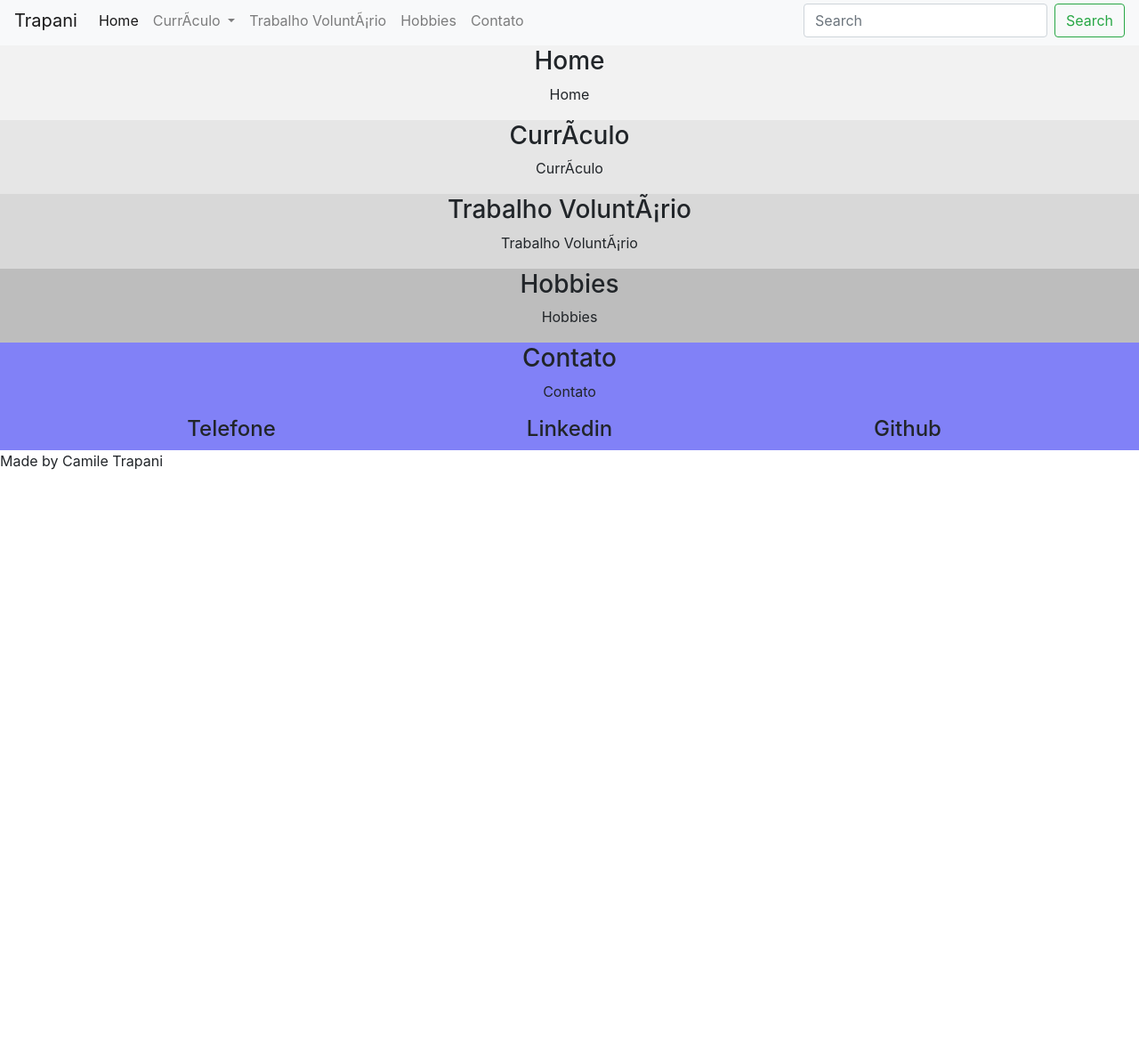
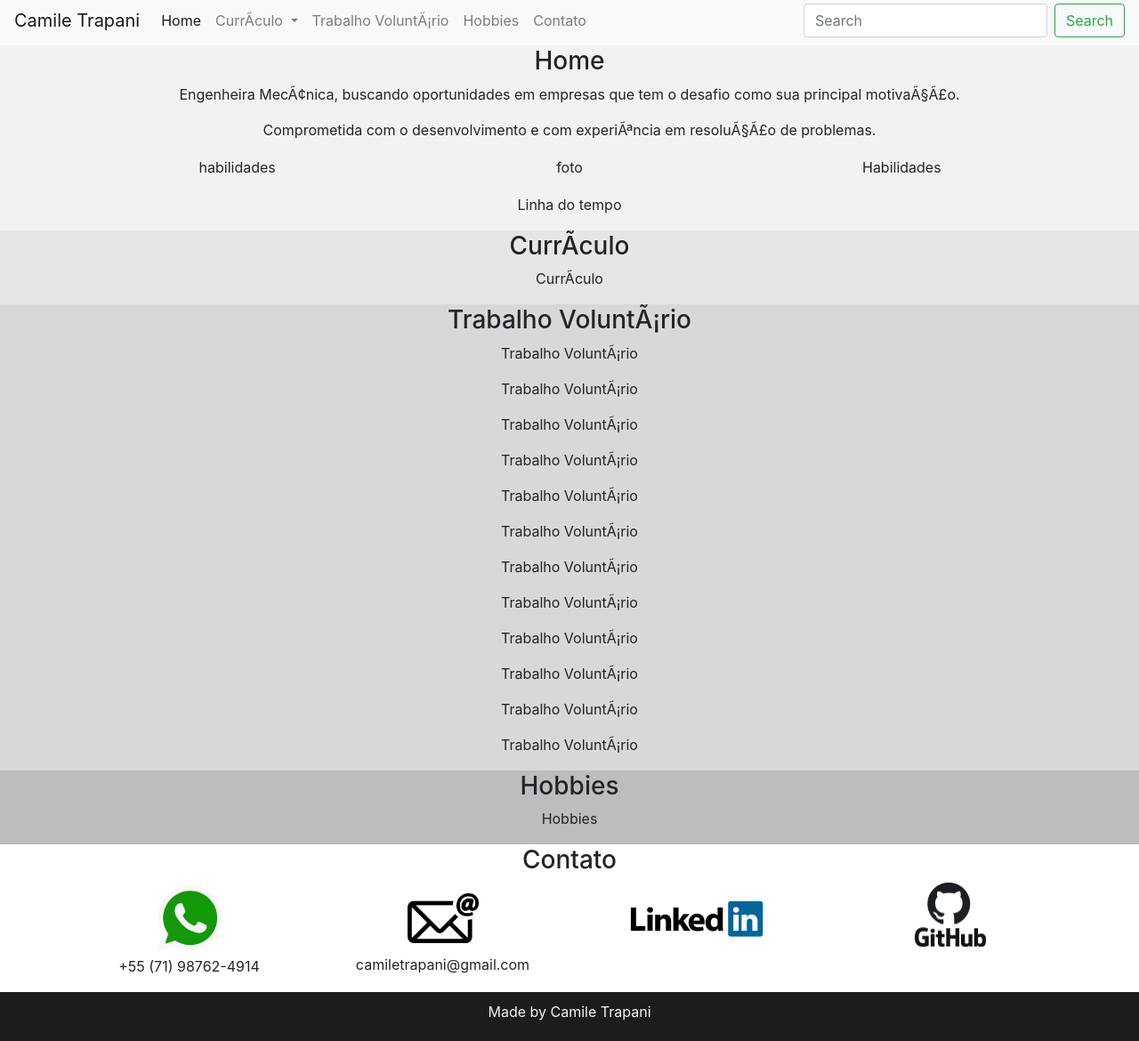
Before and after one commit to CamileTrapani/Intro-bootstrap, a plain HTML site: page index.html in a window 1280 px wide. Shown: the part 5-1175 px from the top of the page at 89% size. Before the commit the page ends 800 px from the top, so only its background shows below. Drawn offline with Linux system fonts and the light colour scheme.

Commit message:
home atualizado

```diff
--- a/css/style.css/style.css
+++ b/css/style.css/style.css
@@ -16,10 +16,22 @@
 }
 
 .contato {
-    background-color: #8181F7;
+    background-color: white;
 }
 
 .margin {
     padding-top: 1px;
     padding-bottom: 1px;
 }
+
+.linkedin {
+    padding-top: 20px;
+}
+
+.footer {
+    background-color: #1C1C1C;
+    padding-top: 10px;
+    padding-bottom: 5px;
+    color: whitesmoke;
+    text-align: center;
+}
--- a/index.html
+++ b/index.html
@@ -3,15 +3,17 @@
 <html lang="pt-br">
 
     <head>
-        <title>My second page</title>
+        <title>Camile Trapani</title>
         <meta charset="ut-8">
         <link rel="stylesheet" type="text/css" href="bootstrap/css/bootstrap.min.css">
         <link rel="stylesheet" type="text/css" href="css/style.css/style.css">
     </head>
 
+    <body>
+
       <header>
         <nav class="navbar navbar-expand-lg navbar-light bg-light">
-            <a class="navbar-brand" href="#">Trapani</a>
+            <a class="navbar-brand" href="#home">Camile Trapani</a>
             <button class="navbar-toggler" type="button" data-toggle="collapse" data-target="#navbarSupportedContent" aria-controls="navbarSupportedContent" aria-expanded="false" aria-label="Toggle navigation">
               <span class="navbar-toggler-icon"></span>
             </button>
@@ -50,61 +52,116 @@
         </nav>
       </header>
 
-    <body>
-
       <section id="home">
         <div class="container-fluid home text-center margin">
-                <h3>Home</h1>
-                <p>Home</p>
+            <h3>Home</h3>
+            <p class="container">Engenheira Mecânica, buscando oportunidades em
+              empresas que tem o desafio como sua principal motivação.</p>
+            <p class="container">Comprometida com o desenvolvimento e com experiência em
+              resolução de problemas.</p>
+        </div>
+        <div class="container-fluid home text-center margin">
+          <div class="row">
+
+            <div class="col-lg-5">
+              <p>habilidades</p>
+            </div>
+
+            <div class="col-lg-2">
+              <p>foto</p>
+            </div>
+
+            <div class="col-lg-5">
+              <p>Habilidades</p>
+            </div>
+
+          </div>
+        </div>
+        <div class="container-fluid home text-center margin">
+          <p>Linha do tempo</p>
         </div>
       </section>
 
       <section id="curriculo">
         <div class="container-fluid curriculo text-center margin">
-                <h3>Currículo</h1>
+            <h3>Currículo</h3>
             <p>Currículo</p>
         </div>
       </section>
 
       <section id="trabalho-voluntario">
         <div class="container-fluid trabalho-voluntario text-center margin">
-                <h3>Trabalho Voluntário</h1>
+            <h3>Trabalho Voluntário</h3>
+            <p>Trabalho Voluntário</p>
+            <p>Trabalho Voluntário</p>
+            <p>Trabalho Voluntário</p>
+            <p>Trabalho Voluntário</p>
+            <p>Trabalho Voluntário</p>
+            <p>Trabalho Voluntário</p>
+            <p>Trabalho Voluntário</p>
+            <p>Trabalho Voluntário</p>
+            <p>Trabalho Voluntário</p>
+            <p>Trabalho Voluntário</p>
+            <p>Trabalho Voluntário</p>
             <p>Trabalho Voluntário</p>
         </div>
       </section>
 
       <section id="hobbies">
         <div class="container-fluid hobbies text-center margin">
-                <h3>Hobbies</h1>
+            <h3>Hobbies</h3>
             <p>Hobbies</p>
         </div>
       </section>
 
       <section id="contato">
         <div class="container-fluid contato text-center margin">
-                <h3>Contato</h1>
-                <p>Contato</p>
+          <h3>Contato</h3>
           <div class="container">
             <div class="row">
-                        <div class="col-lg-4">
-                            <h4>Telefone</h4>
+
+              <div class="col-lg-3">
+                <div>
+                  <a href="tel:71987624914">
+                    <img src="img/whatsapp-icon-transparent.png" width="80px">
+                  </a>
+                  <p>+55 (71) 98762-4914</p>
                 </div>
-                        <div class="col-lg-4">
-                            <h4>Linkedin</h4>
               </div>
-                        <div class="col-lg-4">
-                            <h4>Github</h4>
+
+              <div class="col-lg-3">
+                <div>
+                  <a href="mailto:camiletrapani@gmail.com">
+                    <img src="img/email-aoba.png" width="80px">
+                  </a>
+                  <p>camiletrapani@gmail.com</p>
+                </div>
+              </div>
+
+              <div class="col-lg-3">
+                <div>
+                  <a href="https://www.linkedin.com/in/camile-trapani-822290161" target="_blank">
+                    <img src="img/linkedin-escrito.png" width="150px" class="linkedin">
+                  </a>
+                </div>
+              </div>
+
+              <div class="col-lg-3">
+                <div>
+                  <a href="https://github.com/CamileTrapani" target="_blank">
+                    <img src="img/github-quadrada-completa.png" width="80px">
+                  </a>
+                </div>
               </div>
             </div>
           </div>
         </div>
       </section>
 
+      <footer class="footer">
+        <p>Made by Camile Trapani</p>
+      </footer>
 
     </body>
 
-    <footer>
-        <p>Made by Camile Trapani</p>
-    </footer>
-
 </html>
```
Also changed, not shown: img/email-aoba.png (added), img/github-quadrada-completa.png (added), img/github.png (added), img/linkedin-escrito.png (added), img/linkedin-in.png (added), img/whatsapp-icon-transparent.png (added). Lines whose indentation alone changed are shown as unchanged.
